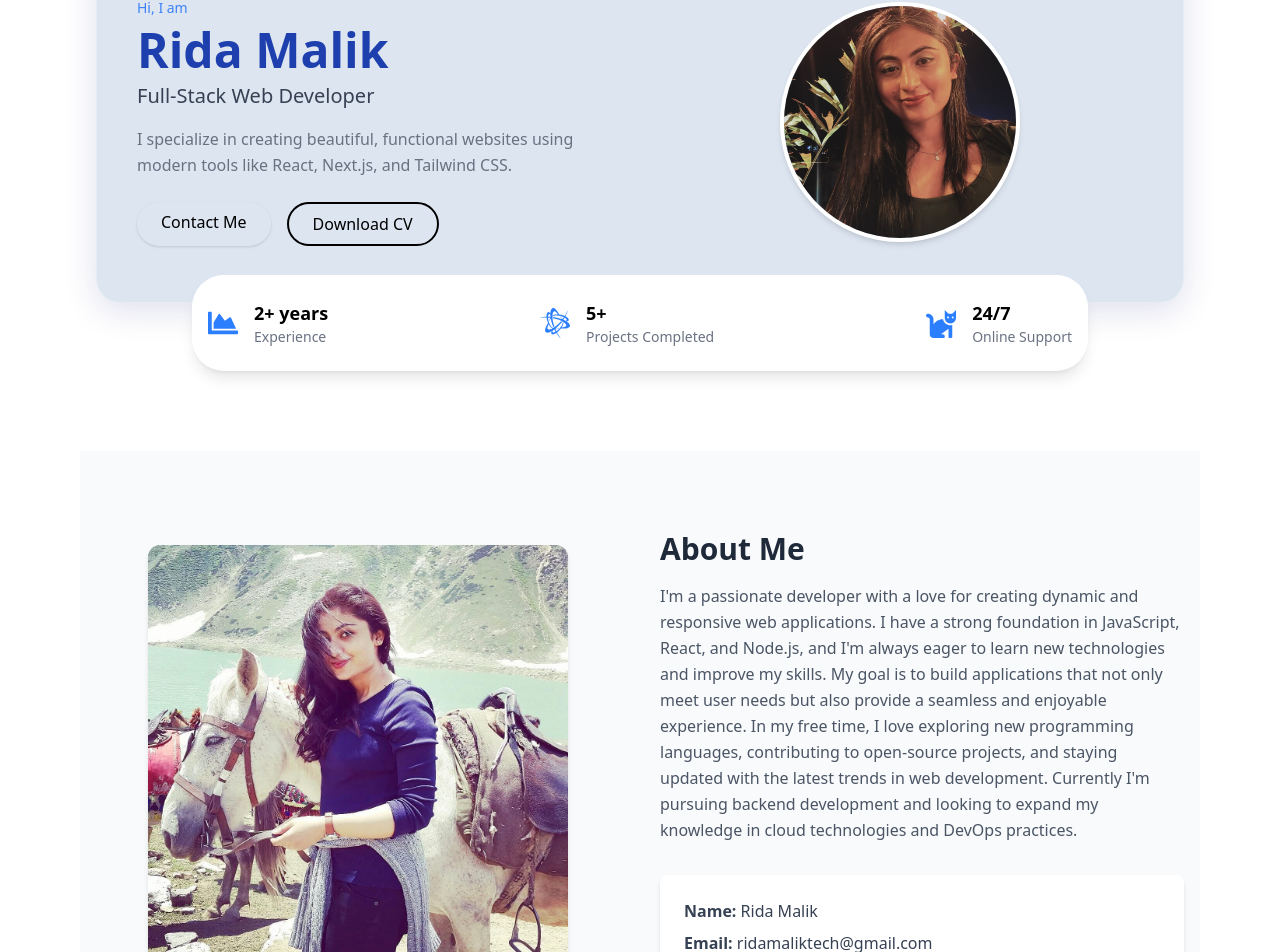
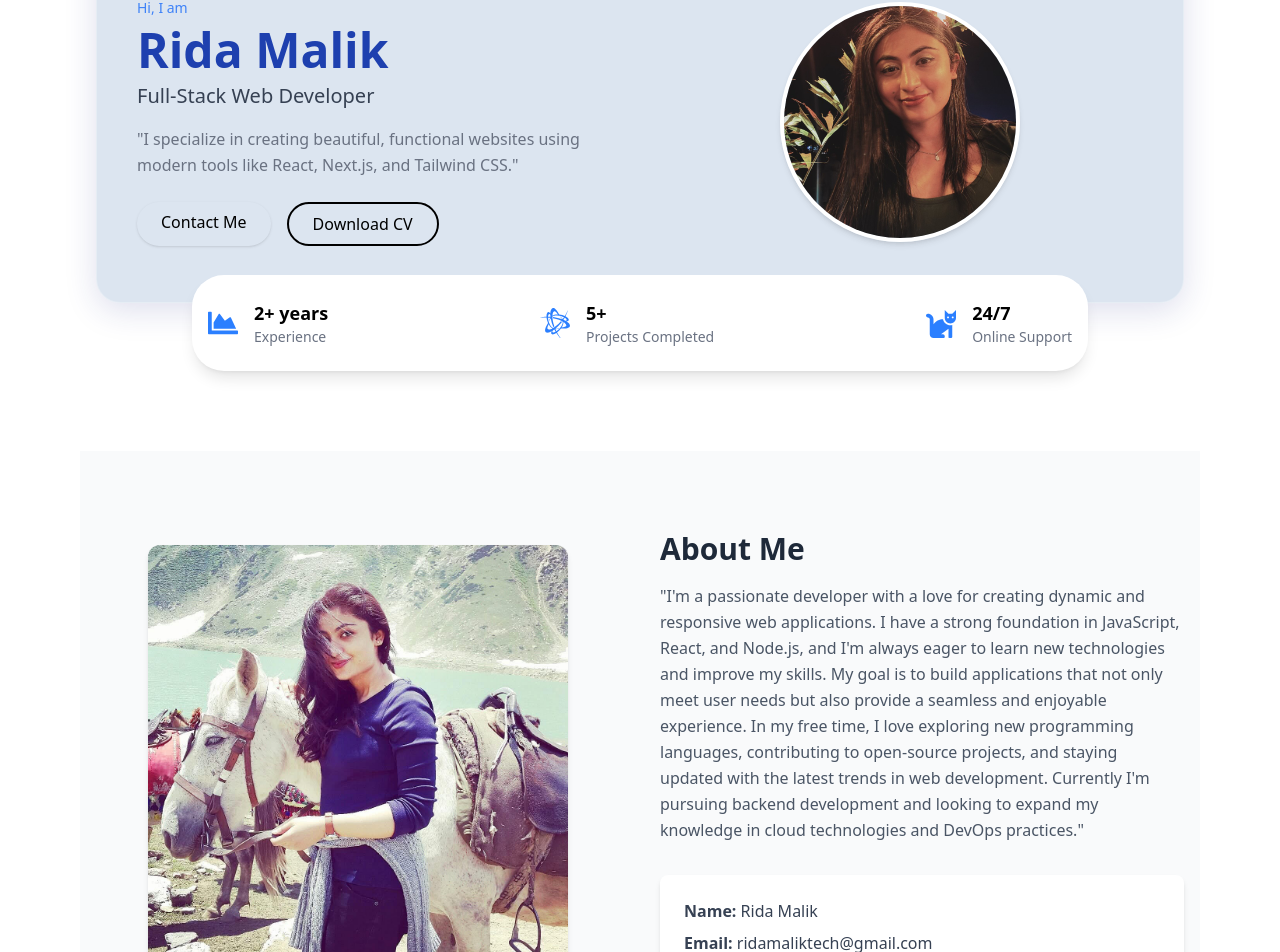
Before and after one commit to martialchess/portfolio-fullstack, a Next.js app: page / in a window 1280 px wide. Shown: the part 239-1191 px from the top of the page. Built offline with nearby package versions, Linux system fonts and the light colour scheme.

Commit message:
Some other changes: added double quotes around text to avoid ESLint errors

```diff
--- a/components/sections/About.tsx
+++ b/components/sections/About.tsx
@@ -18,11 +18,7 @@ const About = () => {
         <div>
           <h2 className="text-3xl font-bold text-gray-800 mb-4">About Me</h2>
           <p className="text-gray-600 leading-relaxed">
-            I'm a passionate developer with a love for creating dynamic and responsive web applications.
-            I have a strong foundation in JavaScript, React, and Node.js, and I'm always eager to learn new technologies and improve my skills.
-            My goal is to build applications that not only meet user needs but also provide a seamless and enjoyable experience.
-            In my free time, I love exploring new programming languages, contributing to open-source projects, and staying updated with the latest trends in web development.
-            Currently I'm pursuing backend development and looking to expand my knowledge in cloud technologies and DevOps practices.
+            "I'm a passionate developer with a love for creating dynamic and responsive web applications. I have a strong foundation in JavaScript, React, and Node.js, and I'm always eager to learn new technologies and improve my skills. My goal is to build applications that not only meet user needs but also provide a seamless and enjoyable experience. In my free time, I love exploring new programming languages, contributing to open-source projects, and staying updated with the latest trends in web development. Currently I'm pursuing backend development and looking to expand my knowledge in cloud technologies and DevOps practices."
           </p>
 
           {/* Contact Info */}
--- a/components/sections/Hero.tsx
+++ b/components/sections/Hero.tsx
@@ -20,7 +20,7 @@ export default function Hero() {
           </h2>
 
           <p className="text-sm md:text-base text-gray-500 leading-relaxed mb-6">
-          I specialize in creating beautiful, functional websites using modern tools like React, Next.js, and Tailwind CSS.
+          "I specialize in creating beautiful, functional websites using modern tools like React, Next.js, and Tailwind CSS."
           </p>
 
           {/* Buttons */}
```
